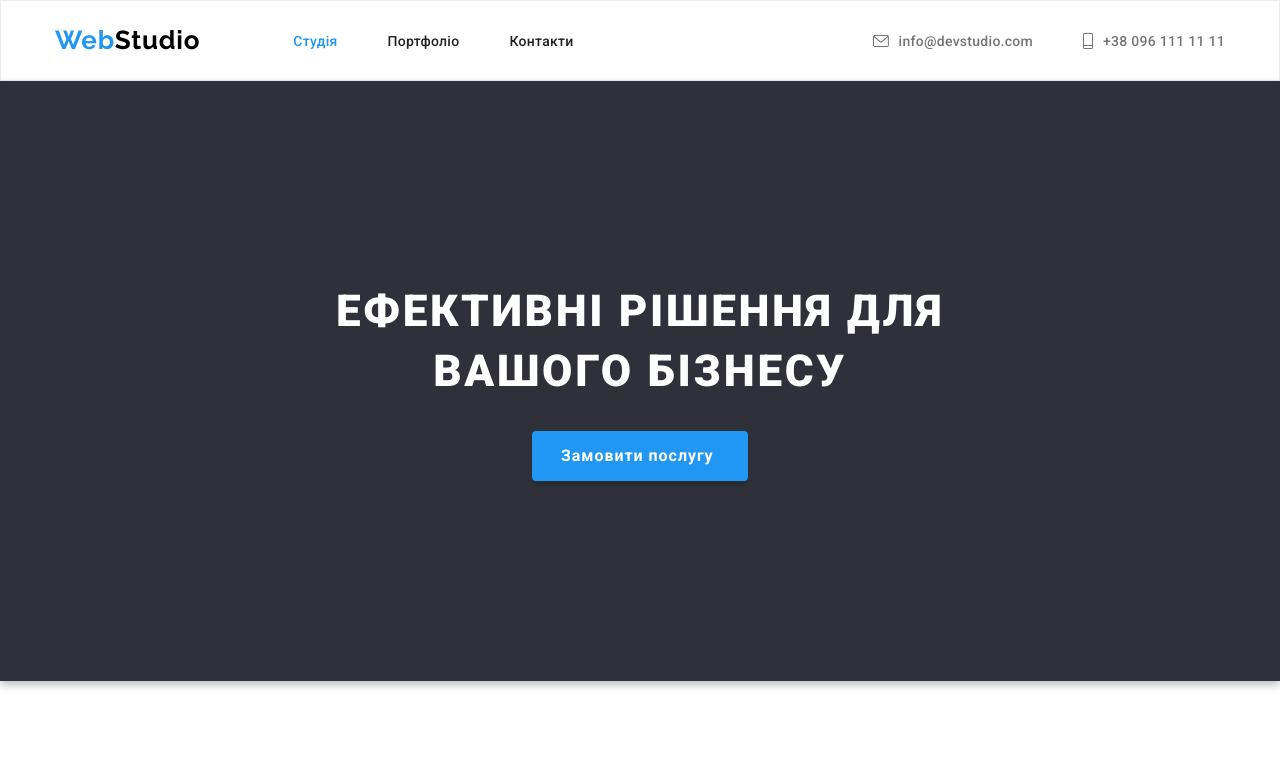
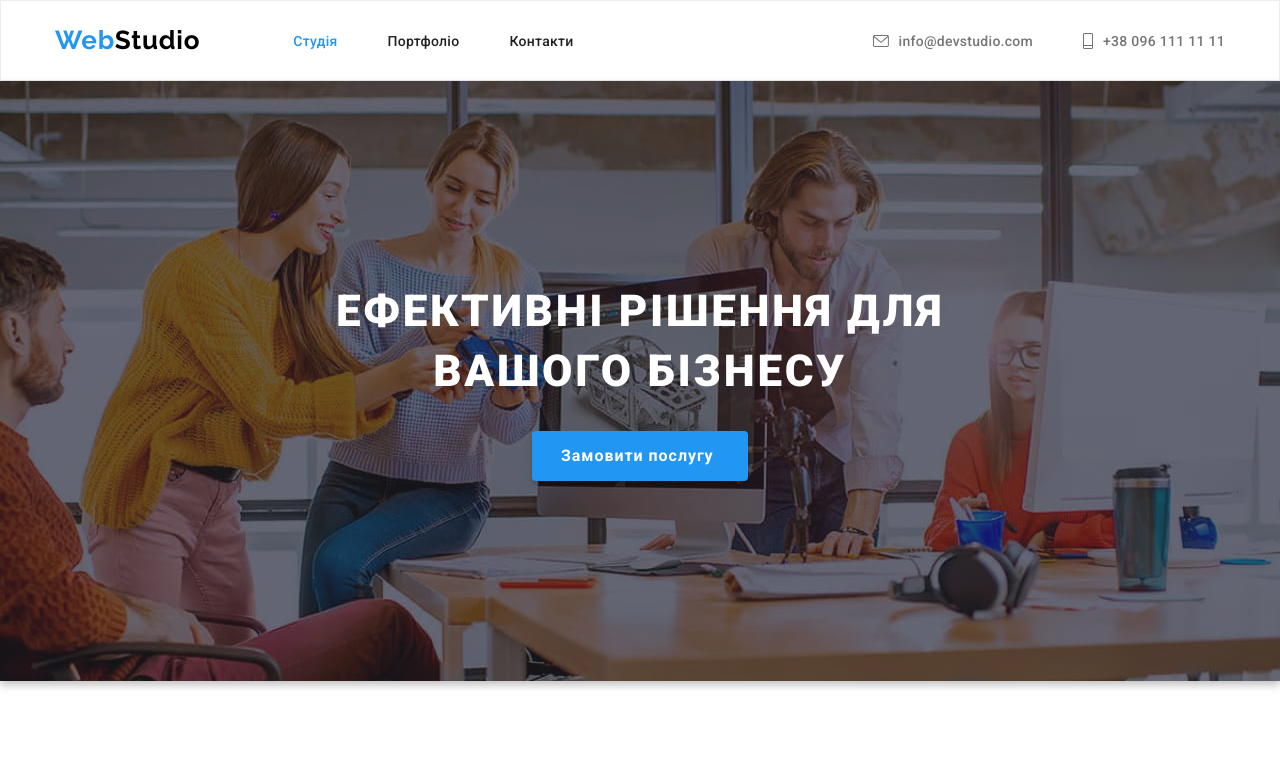
Before and after one commit to SlavaAnt/goit-markup-hw-04, a plain HTML site: page index.html in a window 1280 px wide. Shown: the top 771 px of the page. Drawn offline with nearby package versions, Linux system fonts and the light colour scheme.

Commit message:
Змінює формат фону героя

```diff
--- a/css/styles.css
+++ b/css/styles.css
@@ -181,7 +181,7 @@ p {
 .hero {
   padding: 200px 0;
   background-color: var(--bgd-secondary-color);
-  background-image: linear-gradient(rgba(47, 48, 58, 0.4), rgba(47, 48, 58, 0.4)), url(../images/hero-fon/hero-fon.png);
+  background-image: linear-gradient(rgba(47, 48, 58, 0.4), rgba(47, 48, 58, 0.4)), url(../images/hero-fon/hero-fon.jpg);
   background-repeat: no-repeat;
   background-position: center;
   background-size: cover;
```
